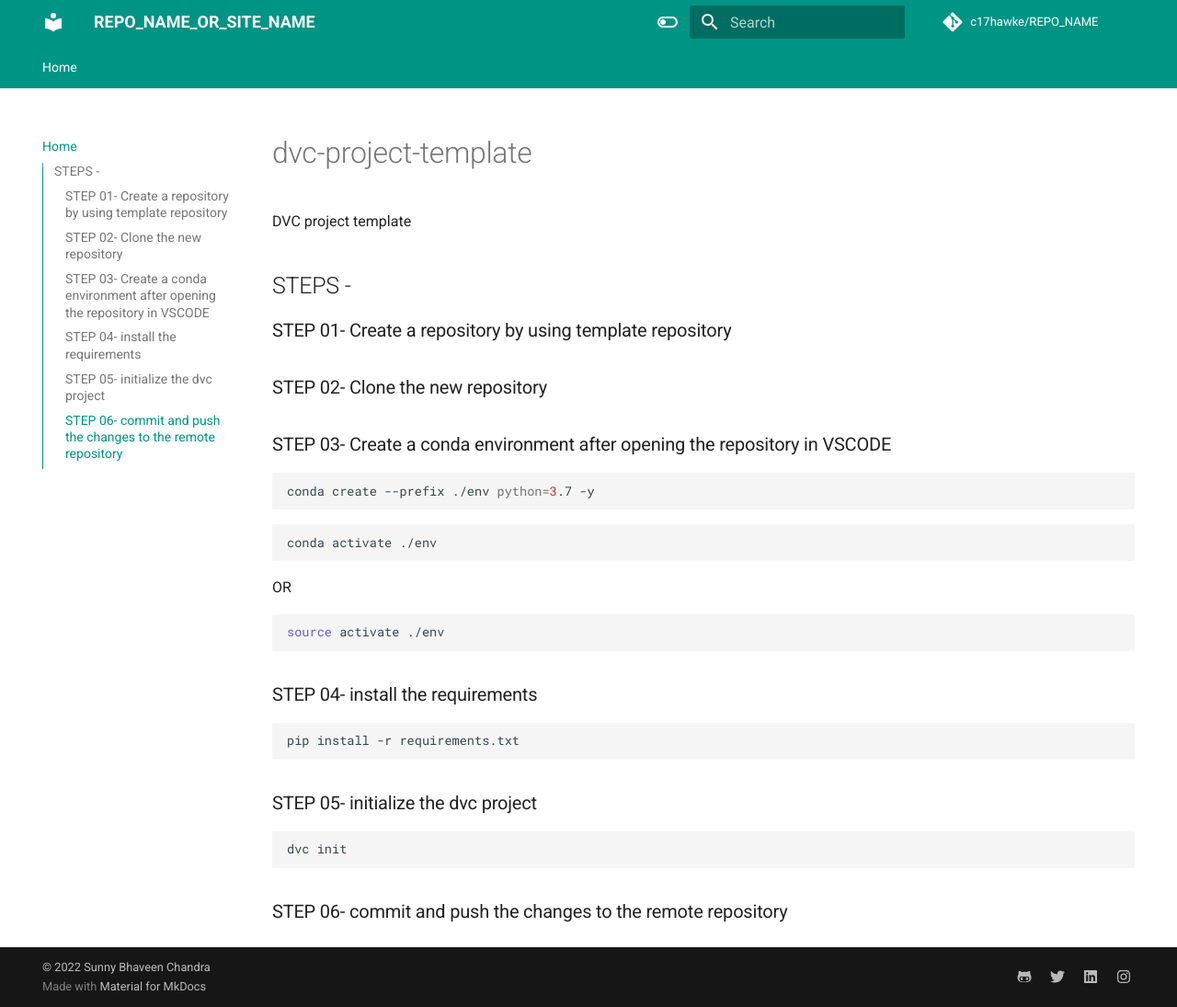
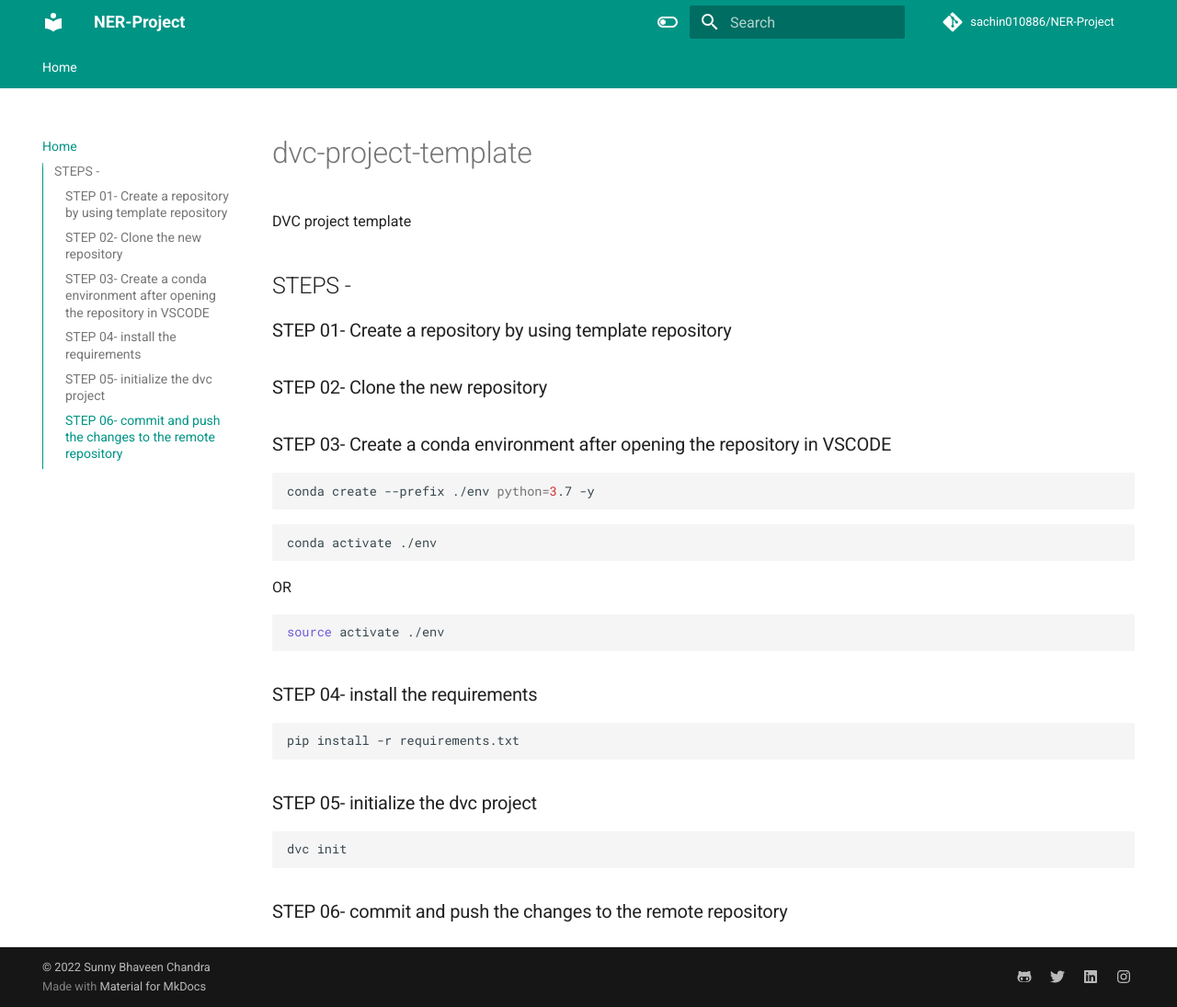
Before and after one commit to sachin010086/NER-Project, an MkDocs documentation site: the page built from docs/index.md, in a window 1280 px wide and 1095 px high. Shown: the whole window at 92% size. Built offline with MkDocs 1.6.1 and Material for MkDocs 9.7.7, drawn with Linux system fonts in a browser that asks for light colours; comment, search, counter and statistics services are not loaded.

Commit message:
first change

```diff
--- a/mkdocs.yml
+++ b/mkdocs.yml
@@ -1,16 +1,16 @@
 # Project information
-site_name: REPO_NAME_OR_SITE_NAME
+site_name: NER-Project
 # defeine TOC or order of website-
 nav:
   - Home: index.md
 
-site_author: Sunny Bhaveen Chandra
+site_author: Sachin Gupta
 site_description: >-
   DESCRIPTION
 
 # Repository
-repo_name: c17hawke/REPO_NAME
-repo_url: https://github.com/c17hawke/REPO_NAME
+repo_name: sachin010886/NER-Project
+repo_url: https://github.com/sachin010886/NER-Project
 
 # Configuration
 theme:
```
